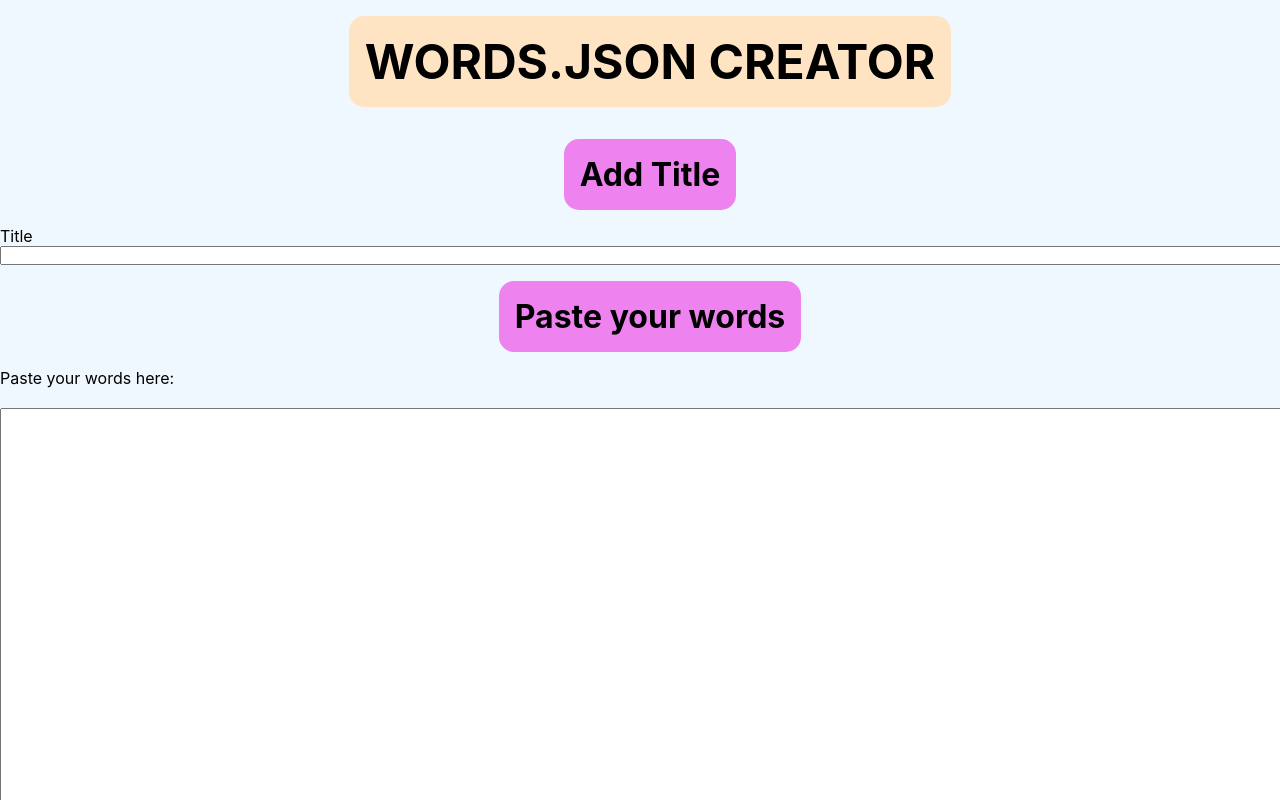
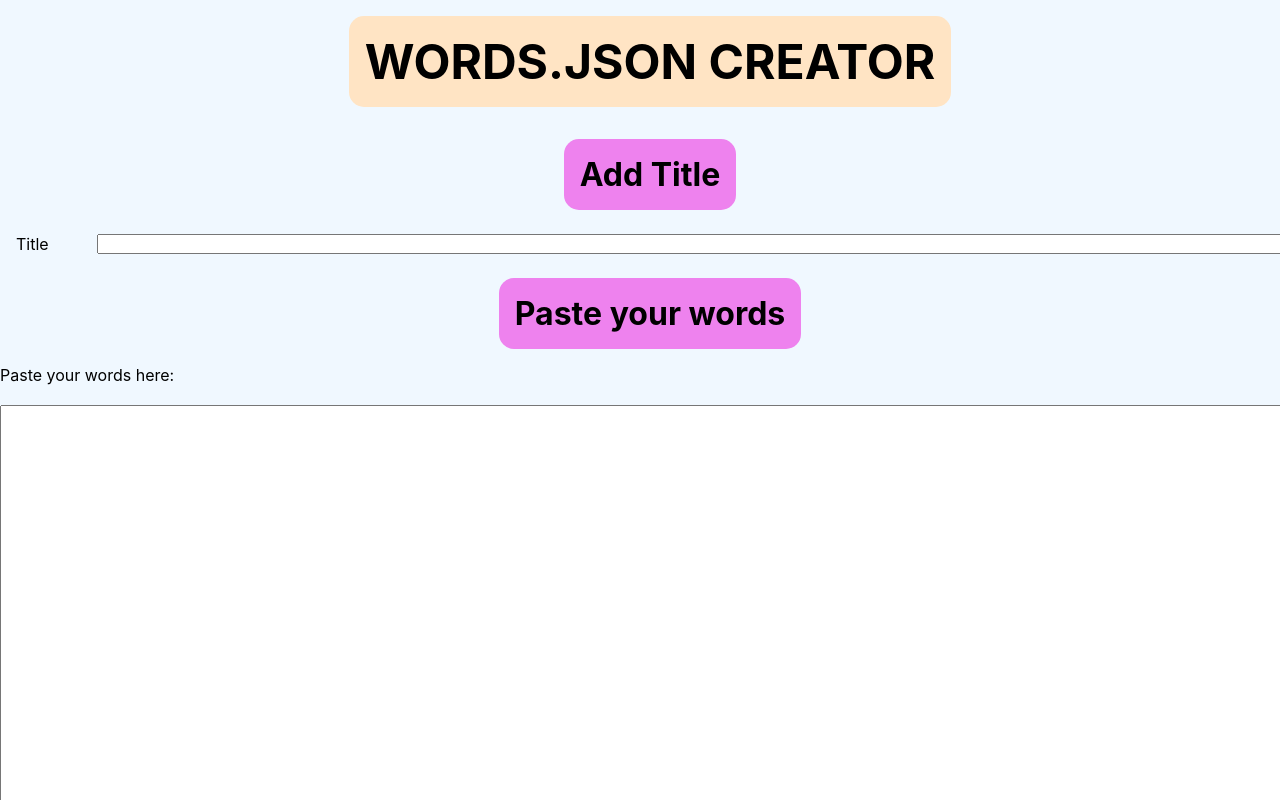
Before and after one commit to Konrad-Jalowy/reactlearnhelpers, a React (Create React App) app in the folder text-to-file-app/: page / in a window 1280 px wide. Shown: the top 800 px of the page. Built offline with nearby package versions, Linux system fonts and the light colour scheme.

Commit message:
were getting somehwere

```diff
--- a/text-to-file-app/src/App.css
+++ b/text-to-file-app/src/App.css
@@ -31,3 +31,19 @@ h3 {
   padding: 1rem;
   border-radius: 15px;
 }
+
+.form-row {
+  width: 100%;
+  display: flex;
+  padding-inline: 1rem;
+  margin-block: .5rem;
+}
+
+.form-row input {
+  flex-grow: 1;
+  margin-left: 1rem;
+}
+
+.form-row label {
+  flex-basis: 65px;
+}
--- a/text-to-file-app/src/components/AddOneRFC.js
+++ b/text-to-file-app/src/components/AddOneRFC.js
@@ -1,5 +1,6 @@
 import { useRef } from "react";
 import { AddSingle } from "./ui/AddSingle";
+import { FormRow } from "./ui/FormRow";
 function getKey(key){
     return `single-${key}`;
 }
@@ -21,10 +22,16 @@ function AddOneRFC({setWords}){
     return (
         <>
         <AddSingle/>
+        <FormRow>
         <label htmlFor="word">Word</label>
         <input type="text" name="word" id="word" ref={wordRef}/>
+        </FormRow>
+
+        <FormRow>
         <label htmlFor="meaning">Meaning</label>
         <input type="text" name="meaning" id="meaning" ref={meaningRef}/>
+        </FormRow>
+
         <button onClick={addWordHandler}>Add Word</button>
         </>
     );
--- a/text-to-file-app/src/components/TitleRFC.js
+++ b/text-to-file-app/src/components/TitleRFC.js
@@ -1,5 +1,5 @@
 import { AddTitle } from "./ui/AddTitle";
-
+import { FormRow } from "./ui/FormRow";
 function TitleRFC({title, setTitle}){
     function onTitleChange(e){
         setTitle(e.target.value);
@@ -7,8 +7,10 @@ function TitleRFC({title, setTitle}){
     return (
         <>
         <AddTitle/>
+        <FormRow>
         <label htmlFor="title">Title</label>
         <input type="text" name="title" id="title" onChange={onTitleChange} value={title} />
+        </FormRow>
         </>
     );
 };
--- /dev/null
+++ b/text-to-file-app/src/components/ui/FormRow.js
@@ -0,0 +1,9 @@
+function FormRow({children}){
+    return (
+        <div className="form-row">
+            {children}
+        </div>
+    );
+};
+
+export {FormRow};
```
